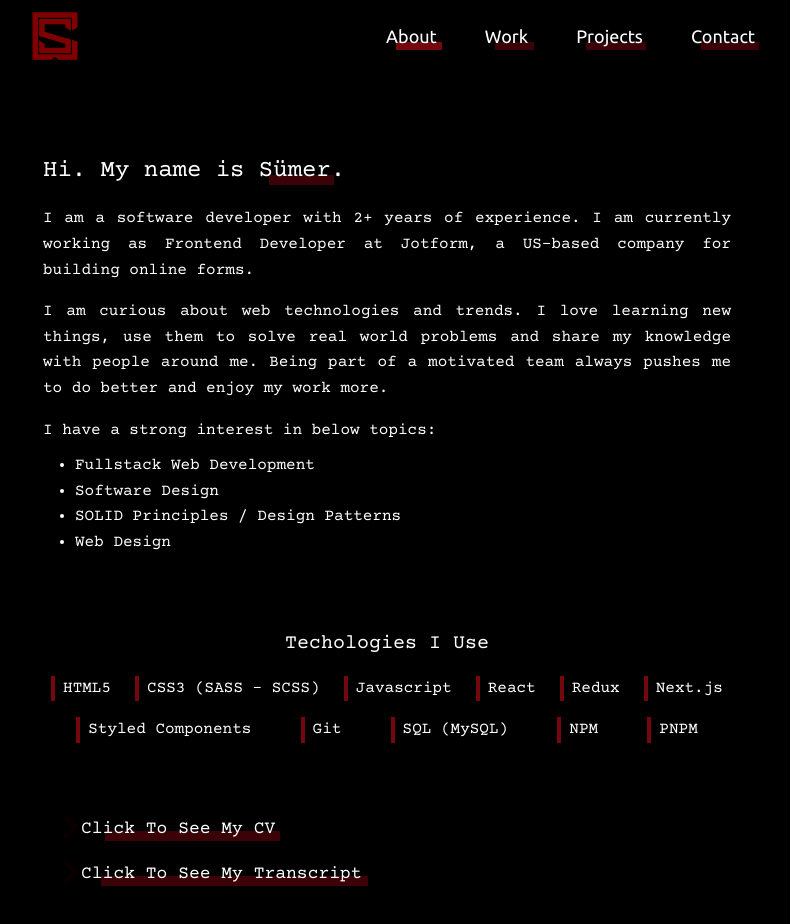
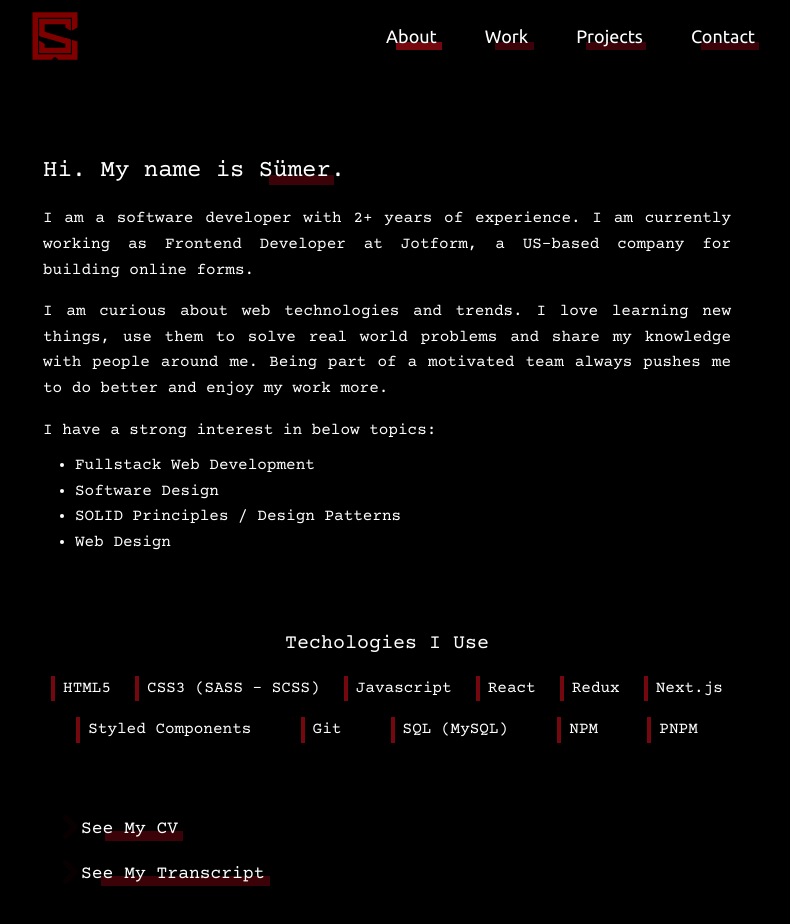
Before and after one commit to ismailsumercetin/sumercetin.github.io, a Next.js app: page /about in a window 1280 px wide. Shown: the top 924 px of the page, without its empty margins (253-1043 px from the left). Built offline with nearby package versions, Linux system fonts and the light colour scheme.

Commit message:
PersonalWebsite:: reduce text size for cv and transcript (#5)

```diff
--- a/pages/about.js
+++ b/pages/about.js
@@ -78,7 +78,7 @@ export default function About() {
               width={18}
               alt="arrow-right"
             />
-            <Link href="/files/sumercetin.pdf" target="_blank" className={`${aboutStyles.resume} ${utilStyles.underlinedLink}`}>Click To See My CV</Link>
+            <Link href="/files/sumercetin.pdf" target="_blank" className={`${aboutStyles.resume} ${utilStyles.underlinedLink}`}>See My CV</Link>
           </p>
           <p className={`${utilStyles.row}`}>
             <Image
@@ -88,7 +88,7 @@ export default function About() {
               width={18}
               alt="arrow-right"
             />
-            <Link href="/files/sumercetin_transcript.pdf" target="_blank" className={`${aboutStyles.transcript} ${utilStyles.underlinedLink}`}>Click To See My Transcript</Link>
+            <Link href="/files/sumercetin_transcript.pdf" target="_blank" className={`${aboutStyles.transcript} ${utilStyles.underlinedLink}`}>See My Transcript</Link>
           </p>
         </section>
       </div>
--- a/styles/about.module.css
+++ b/styles/about.module.css
@@ -89,11 +89,12 @@
 
 .resumeSection .resume::after {
     left: 24px;
+    width: 80%;
     height: 10px;
 }
 
 .resumeSection .transcript::after {
     left: 20px;
-    width: 95%;
+    width: 92%;
     height: 10px;
 }
```
